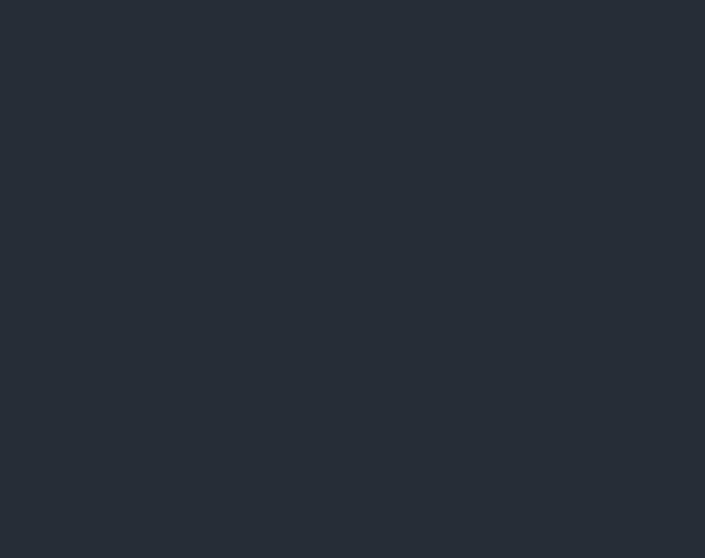
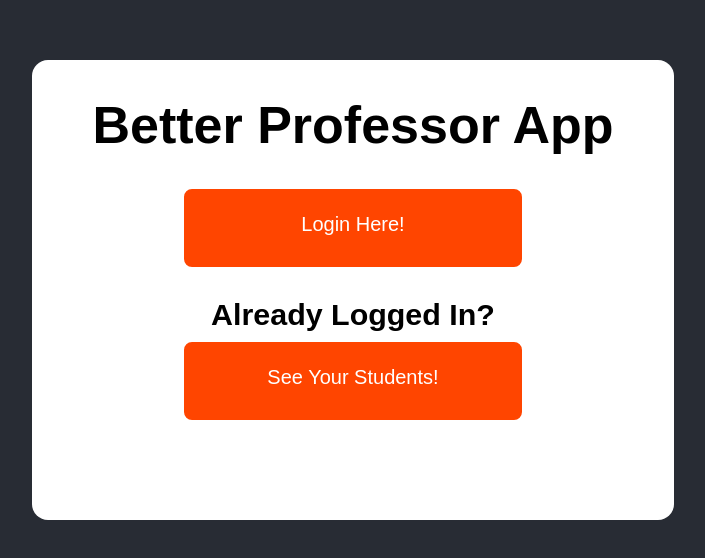
Before and after one commit to bw-better-professor-team/BuildWeek-4_15_19-BetterProfessor-FE, a React (Create React App) app in the folder better-professor/: page / in a window 1280 px wide. Shown: the part 110-668 px from the top of the page, without its empty margins (287-992 px from the left). Built offline with nearby package versions, Linux system fonts and the light colour scheme.

Commit message:
Deployed and working on Functionality

```diff
--- a/better-professor/src/App.css
+++ b/better-professor/src/App.css
@@ -117,7 +117,42 @@ span {
     border-bottom: 2px solid #87849f;
     margin-right: 8px;
   }
-  button {
+
+  .Home-Form {
+    display: flex;
+    flex-direction: column;
+    background-color: white;
+    padding: 0 60px 100px;
+    border-radius: 16px;
+  }
+
+  .Home-Page-Links {
+    display: flex;
+    flex-direction: column;
+    align-items: center;
+  }
+
+  .Home-Page-Links h3{
+    padding: 0;
+    margin: 30px 0 10px;
+  }
+
+  .Home-Link{
+    background-color: orangered;
+    height: 15px;
+    margin: 0 15px;
+    padding: 20px 15px 35px;;
+    color: white;
+    border: 4px solid orangered;
+    border-radius: 8px;
+    /* line-height: 15px; */
+    font-size: 20px;
+    width: 300px;
+    transition: 0.3s;
+    text-decoration: none;
+  }
+
+  .Login-Button-And-Link button {
       background-color: orangered;
       height: 20px;
       margin: 0 15px;
@@ -131,7 +166,7 @@ span {
       transition: 0.3s;
 
   }
-  button:hover {
+  .Login-Button-And-Link button:hover {
     background-color: white;
     height: 20px;
     margin: 0 15px;
@@ -211,6 +246,23 @@ span {
     align-items: center;
   }
 
+  .Student-List-Title {
+    color: orangered;
+  }
+
+  .Student-List-Header{
+    background-color: white;
+    margin: 15px 0;
+  }
+
+  .Student-List-Form {
+    display: flex;
+    flex-direction: column;
+    width: 450px;
+    align-items: center;
+    border-radius: 16px;
+  }
+
   .Student-List-Individual-Wrapper {
     /* background-color: white; */
     width: 90%;
--- a/better-professor/src/App.js
+++ b/better-professor/src/App.js
@@ -4,6 +4,7 @@ import { BrowserRouter as Router, Route, Link, Redirect } from 'react-router-dom
 import Login from './components/Login';
 import StudentList from './components/StudentList';
 import CreateAccount from './components/CreateAccount';
+import Home from './components/Home';
 
 // class App extends Component {
 //   render() {
@@ -31,10 +32,10 @@ function App() {
   return (
     <Router>
       <div className='App'>
-        <Route path='/login' component={Login} />
+        <Route exact path='/' component={Home}/>
+        <Route exact path='/login' component={Login} />
         <Route exact path='/create-account' component={CreateAccount} />
         <Route exact path='/student-list' component={StudentList} />
-        {/* <Redirect from="/" to="/login" /> */}
       </div>
     </Router>
   )
--- /dev/null
+++ b/better-professor/src/components/Home.js
@@ -0,0 +1,35 @@
+import React, { Component } from 'react';
+import '../App.css';
+
+import { Route, Link } from 'react-router-dom';
+
+
+class Home extends Component {
+
+
+
+    render() {
+        return(
+            <div className='Home-Form'>
+                <h1>Better Professor App</h1>
+
+
+                    <div className='Home-Page-Links'>
+
+                        <Link className= "Home-Link" to="login">Login Here!</Link>
+
+                        <h3>Already Logged In? </h3>
+
+                        <Link className= "Home-Link" to="student-list"> See Your Students!</Link>
+                    </div>
+
+            </div>
+        )
+
+    }
+
+}
+
+
+
+export default Home
--- a/better-professor/src/components/IndividualStudent.js
+++ b/better-professor/src/components/IndividualStudent.js
@@ -20,11 +20,11 @@ class IndividualStudent extends Component {
             <h5>{this.props.student.projects}</h5>
             <h5>{this.props.student.date}</h5>
             <button>
-            Set a Reminder to Yourself
+            Schedule a Reminder for Yourself
 
             </button>
             <button>
-            Set a Reminder to the Student
+            Schedule a Reminder for the Student
 
             </button>
 
--- a/better-professor/src/components/StudentList.js
+++ b/better-professor/src/components/StudentList.js
@@ -30,13 +30,15 @@ class StudentList extends Component {
     render () {
         return (
             <div className='Student-List-Wrapper'>
-            <h1>
-                This is my Student List
+                    <h1 className='Student-List-Title'>
+                        Your Student List
 
                     </h1>
-            <h2>
+                    <div className='Student-List-Header'>
+
+                    <h3>
                         Add a Student Here:
-                <form onSubmit={this.submitStudent}>
+                        <form className= 'Student-List-Form' onSubmit={this.submitStudent}>
                             {/* <label for="name>">Name</label> */}
                             <input
                                 type="text"
@@ -65,8 +67,8 @@ class StudentList extends Component {
 
                             </button>
                         </form>
-            </h2>
-
+                    </h3>
+                </div>
                 <div className='Student-List-Individual-Wrapper'>
                     {this.props.students.map(studentBeingExamined =>{
                         return (
```
Also changed, not shown: 1 other file (tests, documents, lock files or other folders). Lines whose indentation alone changed are shown as unchanged.
